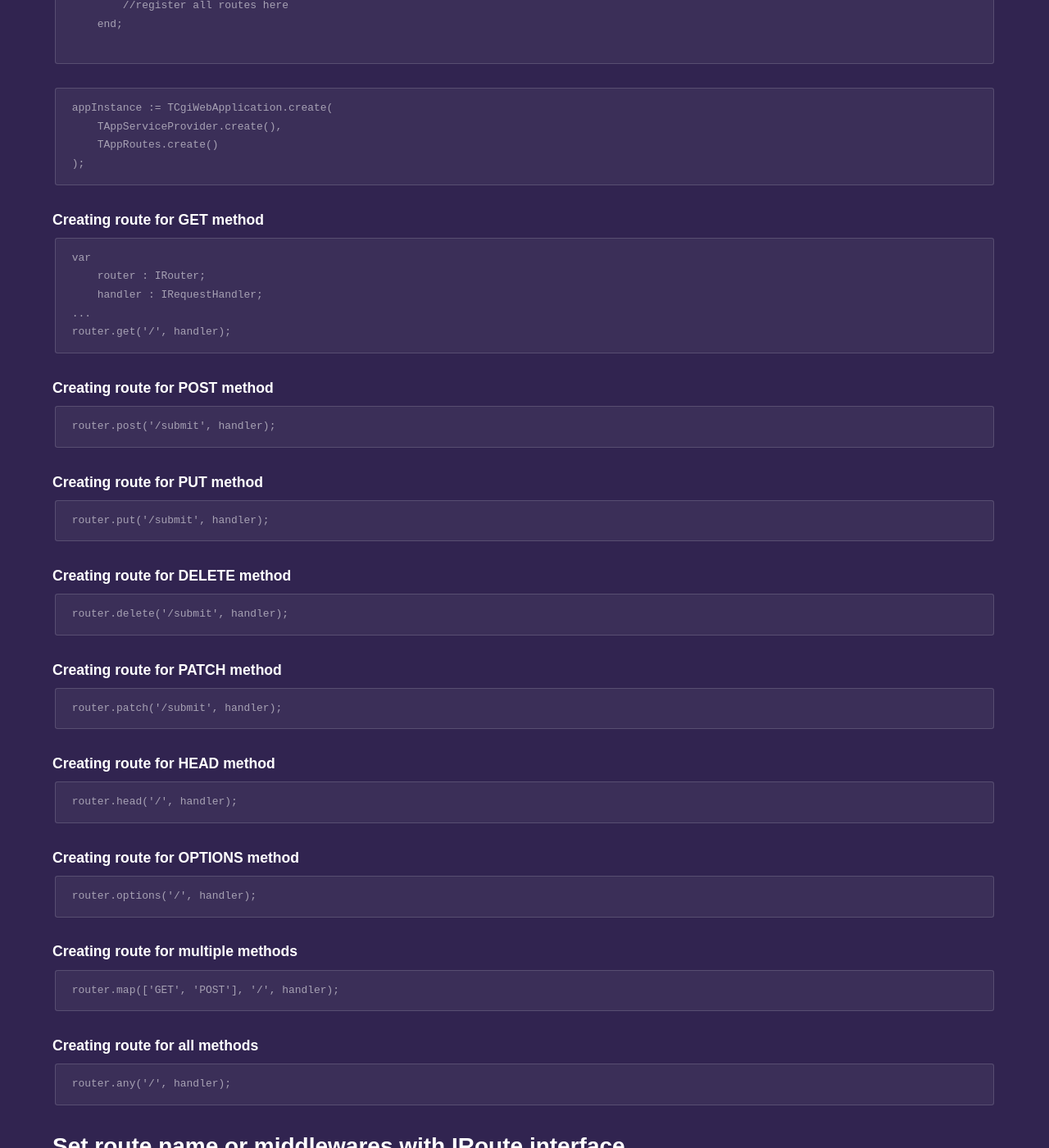
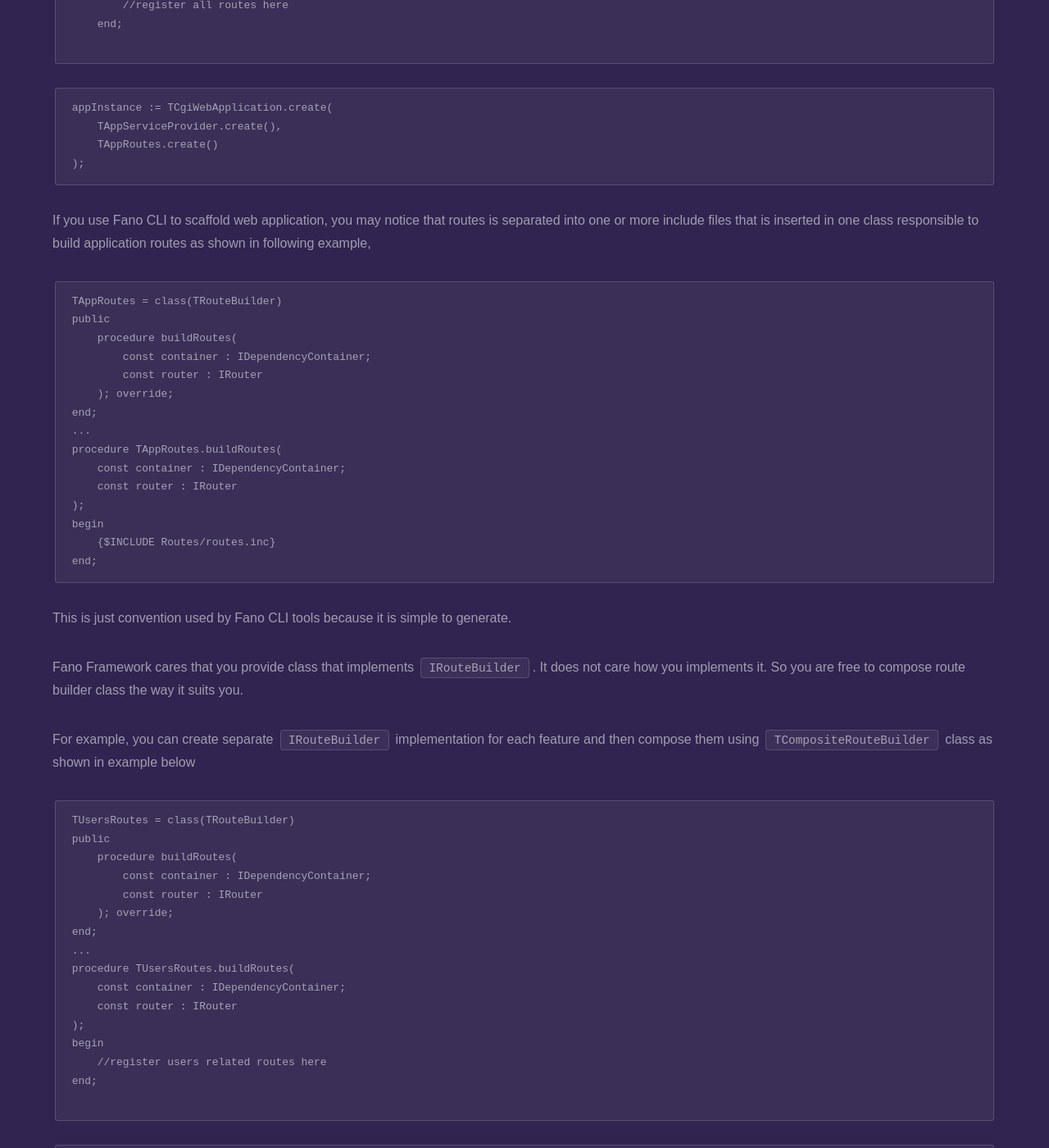
Before and after one commit to fanoframework/fanoframework.github.io, a Jekyll site: the page built from working-with-router/index.md, in a window 1280 px wide and 1400 px high, scrolled down 2481 px. Shown: the whole window at 82% size. Built offline with Jekyll 4.4.1, drawn with Linux system fonts in a browser that asks for light colours; our own code applies the rules of GitHub Pages for plain Markdown files; some of the changed text lies outside the part shown.

Commit message:
add content about how to build routes

````diff
--- a/working-with-router/index.md
+++ b/working-with-router/index.md
@@ -95,6 +95,83 @@ appInstance := TCgiWebApplication.create(
     TAppRoutes.create()
 );
 ```
+
+If you use Fano CLI to scaffold web application, you may notice that routes is separated into one or more include files that is inserted in one class responsible to build application routes as shown in following example,
+
+```
+TAppRoutes = class(TRouteBuilder)
+public
+    procedure buildRoutes(
+        const container : IDependencyContainer;
+        const router : IRouter
+    ); override;
+end;
+...
+procedure TAppRoutes.buildRoutes(
+    const container : IDependencyContainer;
+    const router : IRouter
+);
+begin
+    {$INCLUDE Routes/routes.inc}
+end;
+```
+
+This is just convention used by Fano CLI tools because it is simple to generate.
+
+Fano Framework cares that you provide class that implements `IRouteBuilder`. It does not care how you implements it. So you are free to compose route builder class the way it suits you.
+
+For example, you can create separate `IRouteBuilder` implementation for each feature and then compose them using `TCompositeRouteBuilder` class as shown in example below
+
+```
+TUsersRoutes = class(TRouteBuilder)
+public
+    procedure buildRoutes(
+        const container : IDependencyContainer;
+        const router : IRouter
+    ); override;
+end;
+...
+procedure TUsersRoutes.buildRoutes(
+    const container : IDependencyContainer;
+    const router : IRouter
+);
+begin
+    //register users related routes here
+end;
+
+```
+
+```
+TProductRoutes = class(TRouteBuilder)
+public
+    procedure buildRoutes(
+        const container : IDependencyContainer;
+        const router : IRouter
+    ); override;
+end;
+...
+procedure TProductRoutes.buildRoutes(
+    const container : IDependencyContainer;
+    const router : IRouter
+);
+begin
+    //register products related routes here
+end;
+```
+
+And when you build application, you compose them as follows,
+
+```
+appInstance := TCgiWebApplication.create(
+    TAppServiceProvider.create(),
+    TCompositeRouteBuilder.create([
+        TUserRoutes.create(),
+        TProductRoutes.create()
+    ]);
+);
+```
+
+Please note that `TCompositeRouteBuilder` is built-in implementation of `IRouteBuilder` which composes one or more `IRouteBuilder` instances as one.
 
 ### Creating route for GET method
 
````
